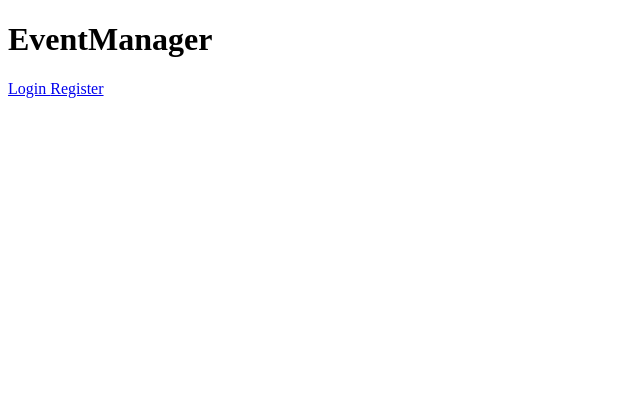
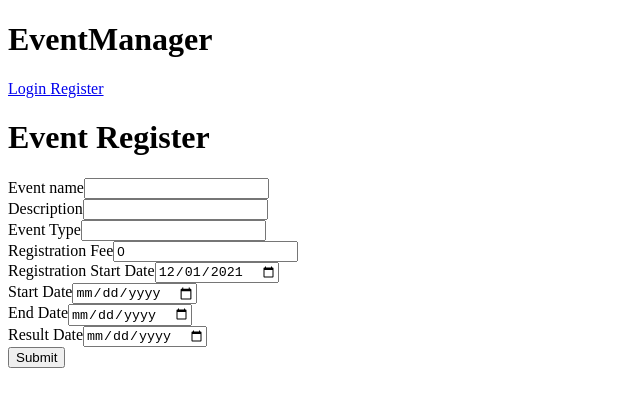
Before and after one commit to knshika/event-management-web-app, a React (Vite) app in the folder client/: page /club/1/event in a window 1280 px wide. Shown: the top 406 px of the page, without its empty margins (0-640 px from the left). Built offline with nearby package versions, Linux system fonts and the light colour scheme; what twind would draw is missing.

Commit message:
⚡️  page for adding events in club

```diff
--- a/client/src/App.jsx
+++ b/client/src/App.jsx
@@ -7,6 +7,9 @@ import Navbar from "./components/Navbar"
 import UpdateClub from "./pages/UpdateClub"
 import ClubPage from "./pages/ClubPage"
 import Dashboard from "./pages/Dashboard"
+import EventPage from "./pages/EventPage"
+import CreateEvent from "./pages/CreateEvent"
+import UpdateEvent from "./pages/UpdateEvent"
 import { useDispatch } from "react-redux"
 import fetcher from "./utils/fetcher"
 import { login, logout } from "./state"
@@ -37,12 +40,13 @@ const App = () => {
       <Routes>
         <Route path="register" exact element={<Register />} />
         <Route path="login" exact element={<Login />} />
+        <Route path="user/:id" exact element={<Dashboard />} />
         <Route path="club" exact element={<CreateClub />} />
         <Route path="club/:id/update" exact element={<UpdateClub />} />
         <Route path="club/:id" exact element={<ClubPage />} />
-        <Route path="user/:id" exact element={<Dashboard />} />
-
-        {/* <Route path="dashboard" exact element={<Dashboard />} /> */}
+        <Route path="club/:id/event" exact element={<CreateEvent />} />
+        <Route path="event/:eventId" exact element={<EventPage />} />
+        <Route path="event/:eventId/update" exact element={<UpdateEvent />} />
       </Routes>
     </BrowserRouter>
   )
--- a/client/src/pages/ClubPage.jsx
+++ b/client/src/pages/ClubPage.jsx
@@ -3,11 +3,10 @@ import fetcher from "../utils/fetcher"
 import { useNavigate, useParams } from "react-router-dom"
 import { useLoginState } from "../state/slices/loginSlice"
 
-const CreateClub = () => {
+const ClubPage = () => {
   const { id } = useParams()
   const navigate = useNavigate()
   const [clubDetails, setClubDetails] = useState(null)
-  const [error, setError] = useState(false)
 
   const clubAdmins = clubDetails ? clubDetails.admins : []
   const { user } = useLoginState()
@@ -17,6 +16,11 @@ const CreateClub = () => {
   const handleUpdate = () => {
     navigate(`/club/${id}/update`)
   }
+
+  const handleCreateEvent = () => {
+    navigate(`/club/${id}/event`)
+  }
+
   const handleDelete = async () => {
     const response = await fetcher(`api/club/${id}`, {
       method: "DELETE",
@@ -24,8 +28,6 @@ const CreateClub = () => {
 
     if (response.status === 200) {
       alert("Successfully deleted")
-    } else {
-      setError(true)
     }
     navigate("/club")
   }
@@ -38,8 +40,6 @@ const CreateClub = () => {
     if (response.status === 200) {
       const data = await response.json()
       setClubDetails(data)
-    } else {
-      setError(true)
     }
   }
   useEffect(() => {
@@ -52,9 +52,22 @@ const CreateClub = () => {
         {clubDetails.name}
       </h1>
       <div className="flex flex-col m-2">
+        {console.log("in react", clubDetails.events, clubDetails.admins)}
         <h2 className=" text-xl uppercase text-xl m-1">Admins</h2>
         {clubDetails.admins.map((item, index) => (
-          <div className="p-1 " key={index}>
+          <div className="p-1" key={index}>
+            - {item.name}
+          </div>
+        ))}
+      </div>
+      <div className="flex flex-col m-2">
+        <h2 className=" text-xl uppercase text-xl m-1">Events</h2>
+        {clubDetails.events.map((item, index) => (
+          <div
+            className="p-1 cursor-pointer"
+            key={index}
+            onClick={() => navigate(`/club/${id}/event/${item._id}`)}
+          >
             - {item.name}
           </div>
         ))}
@@ -66,6 +79,12 @@ const CreateClub = () => {
             onClick={handleUpdate}
           >
             Update Club
+          </button>
+          <button
+            className="m-2 py-2 px-1 border-2 rounded-lg uppercase bg-blue-200"
+            onClick={handleCreateEvent}
+          >
+            Add Event
           </button>
           <button
             className=" m-2 py-2 px-1 border-2 rounded-lg uppercase bg-blue-200"
@@ -83,4 +102,4 @@ const CreateClub = () => {
   )
 }
 
-export default CreateClub
+export default ClubPage
--- /dev/null
+++ b/client/src/pages/CreateEvent.jsx
@@ -0,0 +1,118 @@
+import React, { useEffect, useState } from "react"
+import { Forms } from "../components/Forms"
+import fetcher from "../utils/fetcher"
+import { useNavigate, useParams } from "react-router-dom"
+
+const createEventInputs = [
+  { name: "name", type: "text", label: "Event name" },
+  {
+    name: "description",
+    type: "text",
+    label: "Description",
+  },
+  {
+    name: "eventType",
+    type: "text",
+    label: "Event Type",
+  },
+  {
+    name: "registrationFee",
+    type: "number",
+    label: "Registration Fee",
+    defaultValue: 0,
+  },
+  // {
+  //   name: "participationType",
+  //   type: "number",
+  //   label: "Participants Number",
+  //   defaultValue: 1,
+  // },
+  {
+    name: "registrationStart",
+    type: "date",
+    label: "Registration Start Date",
+    defaultValue: new Date(),
+  },
+  {
+    name: "start",
+    type: "date",
+    label: "Start Date",
+  },
+  {
+    name: "end",
+    type: "date",
+    label: "End Date",
+  },
+  {
+    name: "result",
+    type: "date",
+    label: "Result Date",
+  },
+]
+
+const CreateEvent = () => {
+  const navigate = useNavigate()
+  const { id } = useParams()
+
+  async function registerEvent(formData) {
+    const transformedData = transformFomData(formData)
+
+    const response = await fetcher("api/event/", {
+      method: "POST",
+      body: JSON.stringify({ ...transformedData, club: id }),
+    })
+
+    const data = await response.json()
+    console.log(data)
+    if (response.status === 200) {
+      alert("Successfully registered Event")
+      navigate(`/event/${data._id}`)
+    }
+  }
+
+  return (
+    <div className="flex flex-col justify-center items-center m-2">
+      <h1 className="text-xl uppercase">Event Register </h1>
+      <Forms inputs={createEventInputs} onSubmit={registerEvent} />
+    </div>
+  )
+}
+
+export default CreateEvent
+
+/**
+ * Transform create event form data into the format apis accepts
+ * @param {{}} formData The form data object that you get on onSubmit of form
+ * @returns An object you can pass to the api
+ */
+const transformFomData = ({
+  name,
+  description,
+  start,
+  end,
+  registrationStart,
+  result,
+  type,
+  isFreeEvent,
+  participationType,
+  prizes,
+  participants,
+}) => {
+  return {
+    name,
+    description,
+    details: {
+      type,
+      isFreeEvent,
+      participationType,
+    },
+    dates: {
+      start,
+      end,
+      registrationStart,
+      result,
+    },
+    prizes: prizes || [],
+    participants: participants || [],
+  }
+}
```
